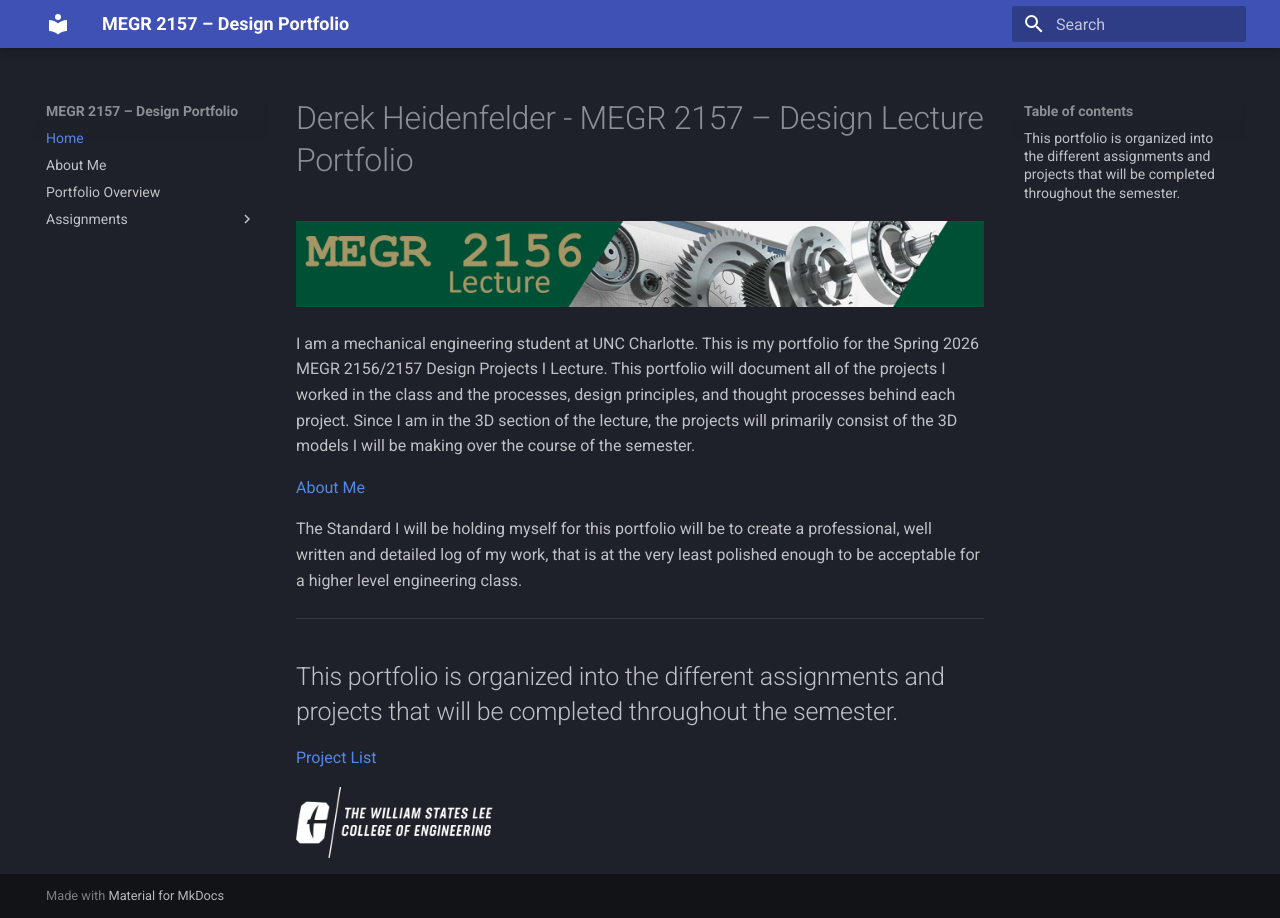
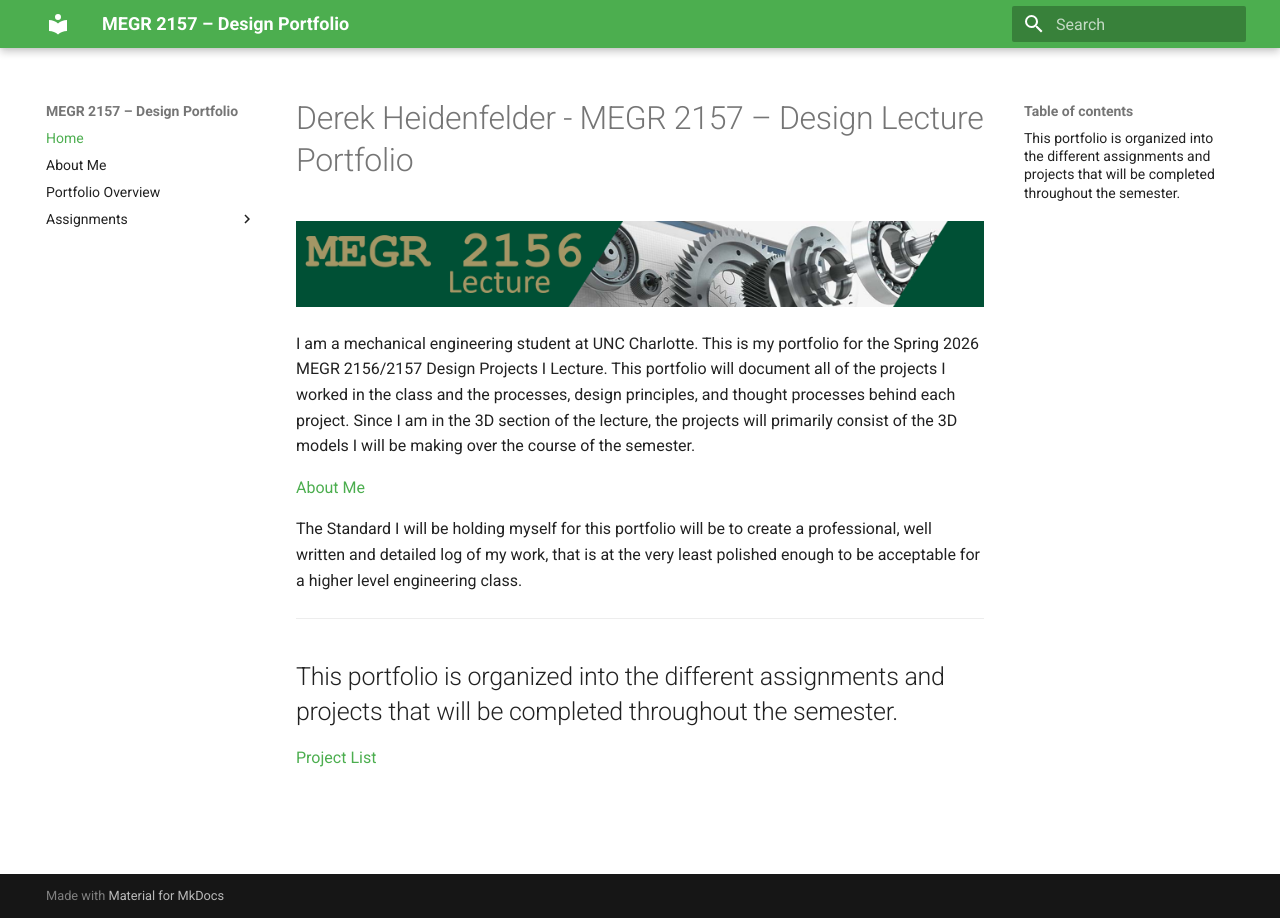
Before and after one commit to dheidenf-beep/DerekH-MEGR2157-portfolio, an MkDocs documentation site: the page built from docs/index.md, in a window 1280 px wide. Built offline with MkDocs 1.6.1 and Material for MkDocs 9.7.7, drawn with Linux system fonts in a browser that asks for light colours.

Commit message:
Change primary color to green in mkdocs theme

```diff
--- a/mkdocs.yml
+++ b/mkdocs.yml
@@ -4,7 +4,7 @@ site_description: Design portfolio documentation, built with the Analyze / Decid
 theme:
   name: material
   palette:
-    scheme: slate
+    primary: green
   features:
     - navigation.instant
     - navigation.tracking
```
